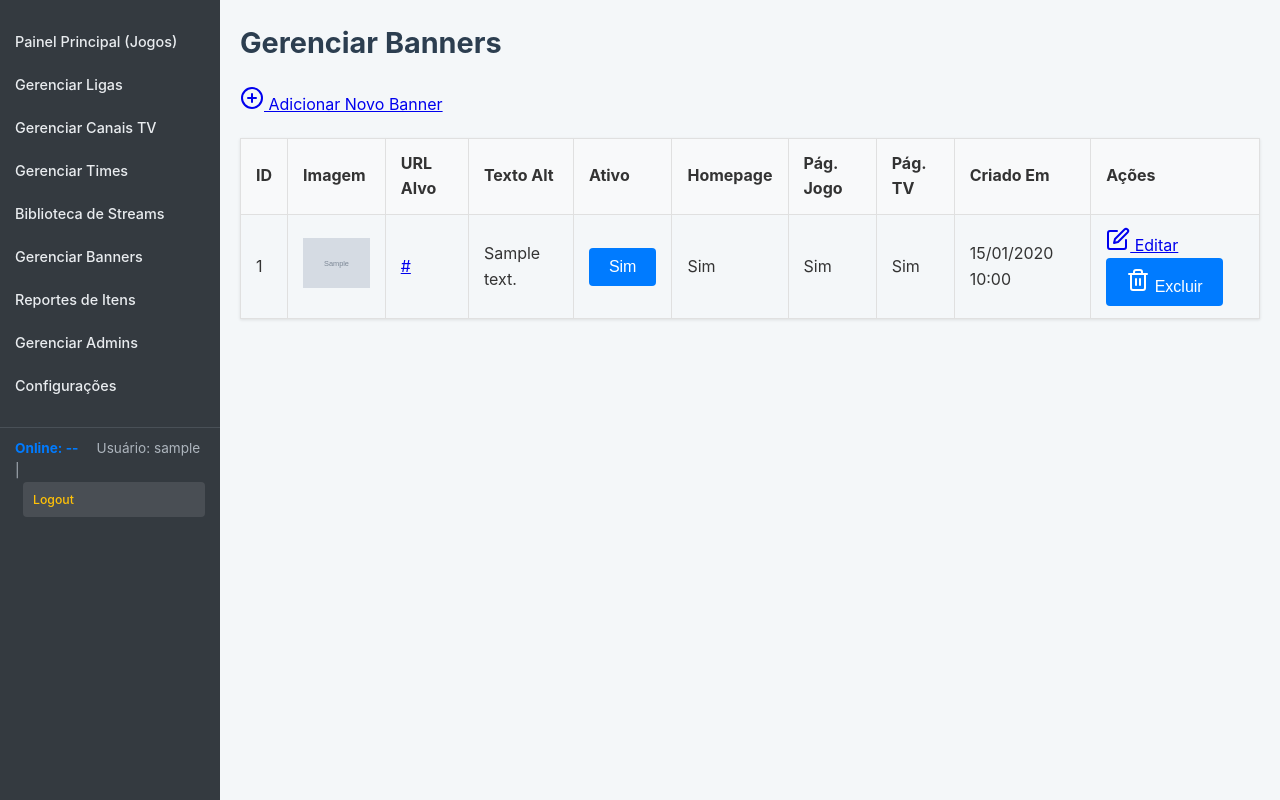
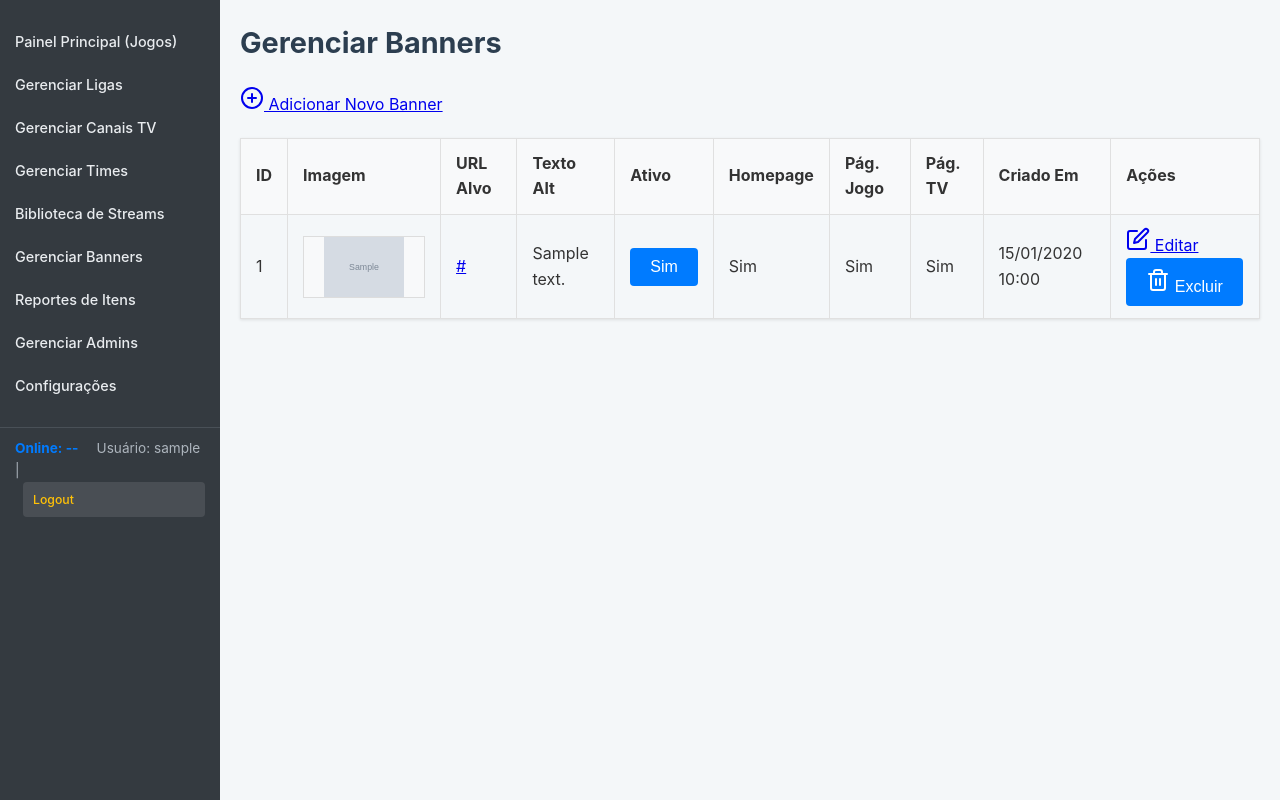
Before and after one commit to XpGameFps/futebol-online, a PHP site: page /admin/manage_banners.php in a window 1280 px wide. Run offline with PHP 8.4, Linux system fonts and the light colour scheme; the visitor is signed in with stand-in values (Sample User, id 1); tables that the repository leaves empty or names only in its code hold one stand-in row (values such as "Sample post"); grey boxes marked "Sample" are stand-in pictures.

Commit message:
style: Standardize banner thumbnail display in admin list
Modifies the display of banner thumbnails in `admin/manage_banners.php` for a more consistent and standardized appearance.

Changes:
- Added a new CSS class `.banner-list-thumbnail` to `admin/css/admin_style.css`.
  This class defines a fixed width (120px) and height (60px) for the thumbnails, uses `object-fit: contain` to ensure the entire image is visible while maintaining aspect ratio, and adds a light border and background for better visual definition.
- Updated `admin/manage_banners.php` to use the new `.banner-list-thumbnail` class for the `<img>` tags displaying banner images in the table, removing the previous inline styles.

```diff
--- a/admin/css/admin_style.css
+++ b/admin/css/admin_style.css
@@ -437,6 +437,16 @@ td img.logo {
     border-radius: 3px; /* Optional: slightly rounded corners */
 }
 
+.banner-list-thumbnail {
+    width: 120px;
+    height: 60px;
+    object-fit: contain;
+    border: 1px solid #ddd; /* Light border around the image/object-fit area */
+    background-color: #f8f9fa; /* Light background for letterboxing, matches table header */
+    vertical-align: middle; /* Ensures proper alignment within table cell */
+    display: inline-block; /* Or block, depending on desired layout in cell */
+}
+
 /* Styles for "Adicionar Novo Jogo" form enhancements */
 fieldset {
     border: 1px solid #ddd;
--- a/admin/manage_banners.php
+++ b/admin/manage_banners.php
@@ -63,7 +63,7 @@ $page_title = "Gerenciar Banners";
                                     <td><?php echo htmlspecialchars($banner['id']); ?></td>
                                     <td>
                                         <?php if (!empty($banner['image_path'])): ?>
-                                            <img src="<?php echo '../uploads/banners/' . htmlspecialchars($banner['image_path']); ?>" alt="<?php echo htmlspecialchars($banner['alt_text'] ?? 'Banner'); ?>" style="max-width: 100px; max-height: 50px;">
+                                            <img src="<?php echo '../uploads/banners/' . htmlspecialchars($banner['image_path']); ?>" alt="<?php echo htmlspecialchars($banner['alt_text'] ?? 'Banner'); ?>" class="banner-list-thumbnail">
                                         <?php else: ?>
                                             N/A
                                         <?php endif; ?>
```
Also changed, not shown: uploads/banners/.htaccess (deleted).
